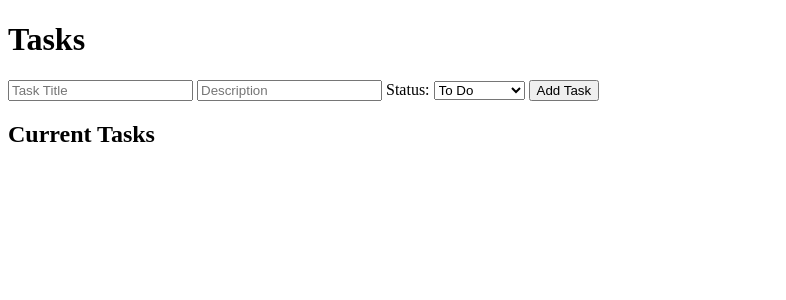
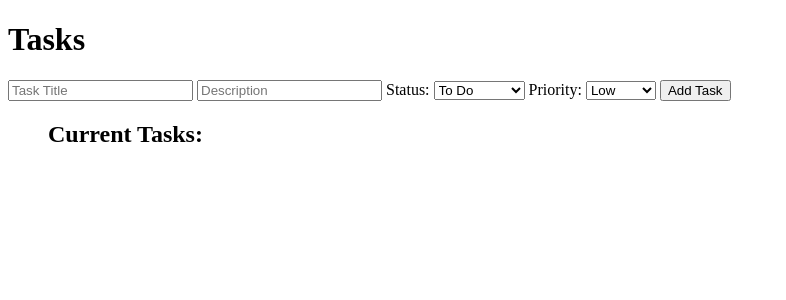
Before and after one commit to trushmi/task-management-app, a FastAPI app: page / in a window 1280 px wide. Shown: the top 300 px of the page, without its empty margins (0-786 px from the left). Run offline with FastAPI, Linux system fonts and the light colour scheme.

Commit message:
add priority status

```diff
--- a/main.py
+++ b/main.py
@@ -14,28 +14,35 @@ class TaskStatus(str, Enum):
     IN_PROGRESS = "In Progress"
     DONE = "Done"
 
+class TaskPriority(str, Enum):
+    LOW = "Low"
+    MEDIUM = "Medium"
+    HIGH = "High"
+
 class Task(BaseModel):
     id: int
     title: str
     description: Optional[str] = None
     status: TaskStatus = TaskStatus.TODO
+    priority: TaskPriority = TaskPriority.MEDIUM  # Default priority
 
 tasks: List[Task] = []
 task_id_counter = 1
 
 @app.get("/", response_class=HTMLResponse)
 async def read_tasks(request: Request):
-    return templates.TemplateResponse("index.html", {"request": request, "tasks": tasks})
+    return templates.TemplateResponse("index.html", {"request": request, "tasks": tasks, "TaskPriority": TaskPriority})
 
 @app.post("/tasks/", response_class=HTMLResponse)
 async def create_task(
     request: Request,
     title: str = Form(...),
     description: Optional[str] = Form(None),
-    status: TaskStatus = Form(TaskStatus.TODO)
+    status: TaskStatus = Form(TaskStatus.TODO),
+    priority: TaskPriority = Form(TaskPriority.MEDIUM)
 ):
     global task_id_counter
-    new_task = Task(id=task_id_counter, title=title, description=description, status=status)
+    new_task = Task(id=task_id_counter, title=title, description=description, status=status, priority=priority)
     task_id_counter += 1
     tasks.append(new_task)
-    return templates.TemplateResponse("index.html", {"request": request, "tasks": tasks})
+    return templates.TemplateResponse("index.html", {"request": request, "tasks": tasks, "TaskPriority": TaskPriority})
--- a/templates/index.html
+++ b/templates/index.html
@@ -15,16 +15,23 @@
         <option value="In Progress">In Progress</option>
         <option value="Done">Done</option>
       </select>
+      <label for="priority">Priority:</label>
+      <select name="priority" id="priority">
+        <option value="Low">Low</option>
+        <option value="Medium">Medium</option>
+        <option value="High">High</option>
+      </select>
       <button type="submit">Add Task</button>
     </form>
 
-    <h2>Current Tasks</h2>
     <ul>
+      <h2>Current Tasks:</h2>
       {% for task in tasks %}
       <li>
         <h1>{{ task.title }}</h1>
         <h2>{{ task.description or "No description" }}</h2>
         <h3>Status: {{ task.status.value }}</h3>
+        <h3>Priority: {{ task.priority.value }}</h3>
       </li>
       {% endfor %}
     </ul>
```
